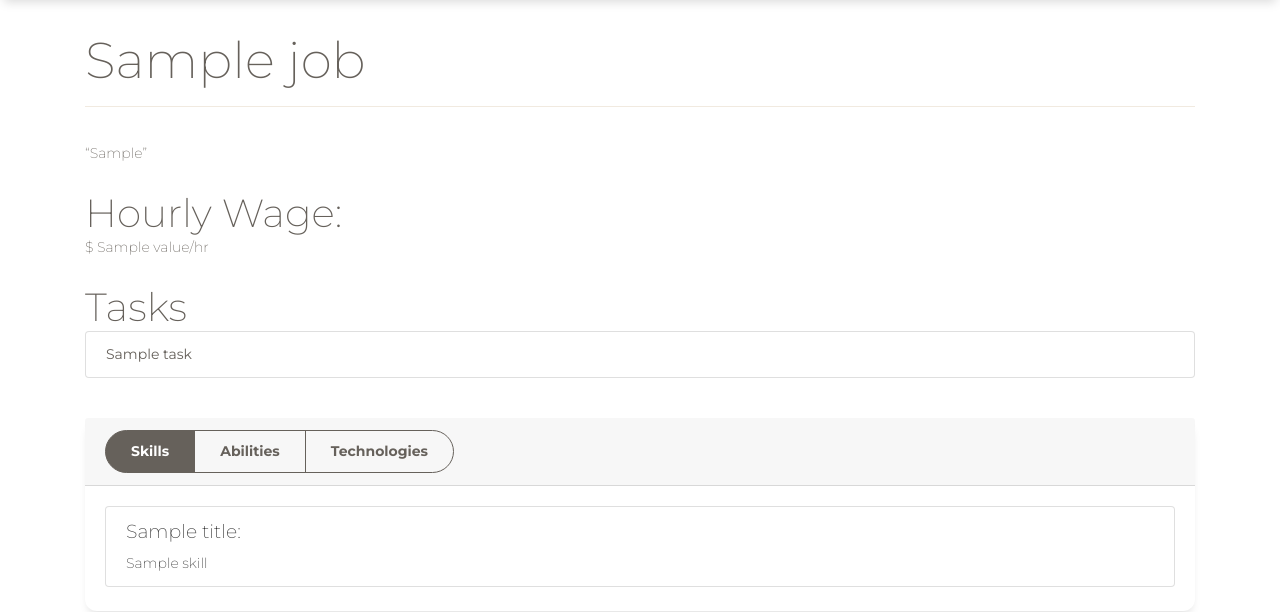
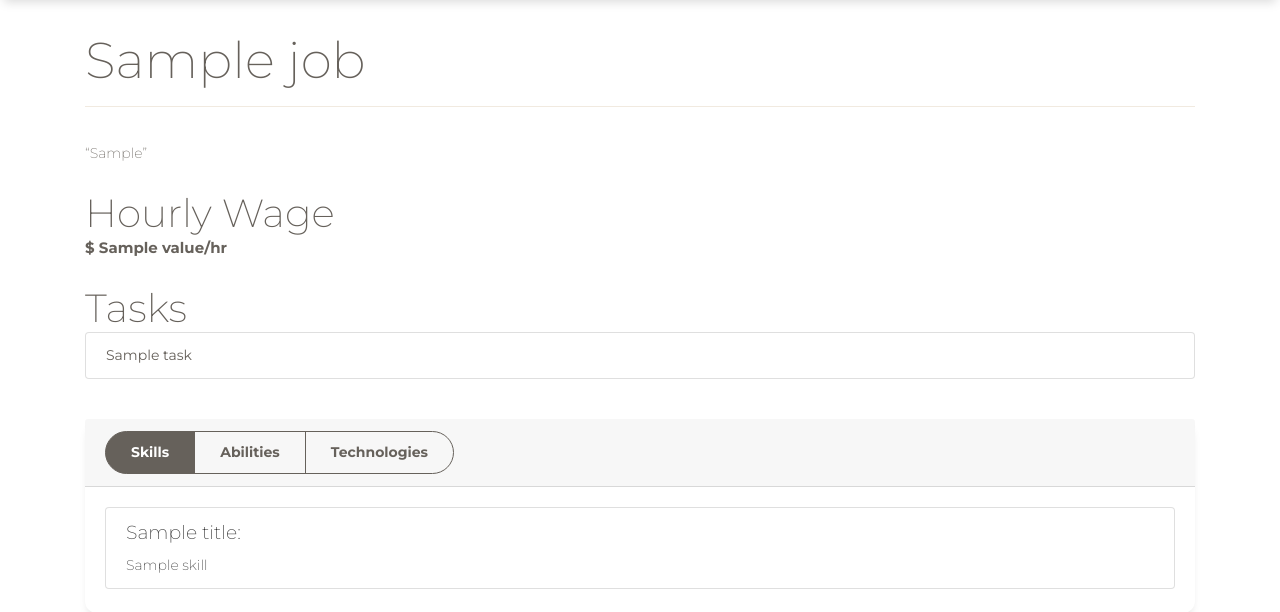
Before and after one commit to xindixu/prep-for-job, a Flask app: template app/templates/job_info.html in a window 1280 px wide. Shown: the part 71-683 px from the top of the page. Run offline with Flask 2, Linux system fonts and the light colour scheme; the template is opened without the code that fills it: most values are stand-ins (such as "Sample title", 1, 10 or a date in 2020); some libraries are stand-ins or nearby versions.

Commit message:
fix styling

```diff
--- a/app/templates/job_info.html
+++ b/app/templates/job_info.html
@@ -10,16 +10,20 @@
   a {
     text-transform: capitalize;
   }
+  .nav .nav-item .nav-link:hover, .nav .nav-item .nav-link:focus{
+    background-color: #66615B;
+    color: #fff;
+  }
 </style>
 <h1>{{ job.title }}</h1>
 <hr>
 <section id="basic_info">
 <q>{{job.what_they_do}}</q>
 
-<h2>Hourly Wage:</h2>
+<h2>Hourly Wage</h2>
 <!-- TODO: conditional rendering; api request exceed -->
 {% if wage.status != 'REQUEST_NOT_PROCESSED'%}
-<span>$ {{wage.Results.series[0].data[0].value}}/hr</span>
+<p><strong>$ {{wage.Results.series[0].data[0].value}}/hr</strong></p>
 {% else %}
 <div class="alert alert-warning" role="alert">
   Daily api limit exceeded!
```
